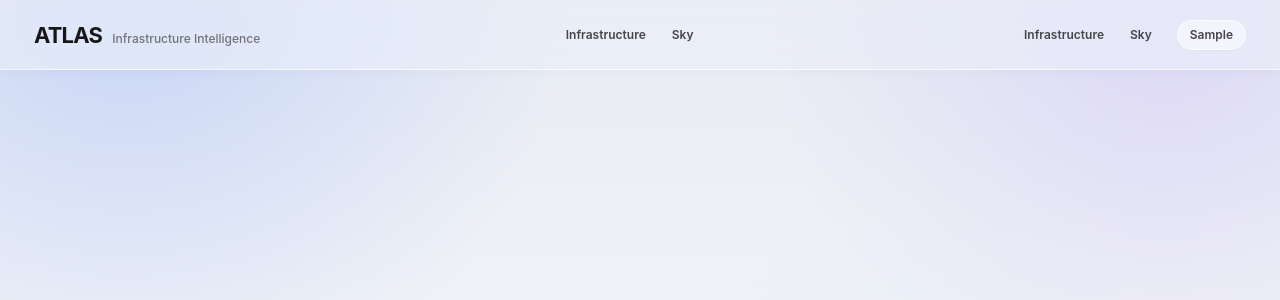
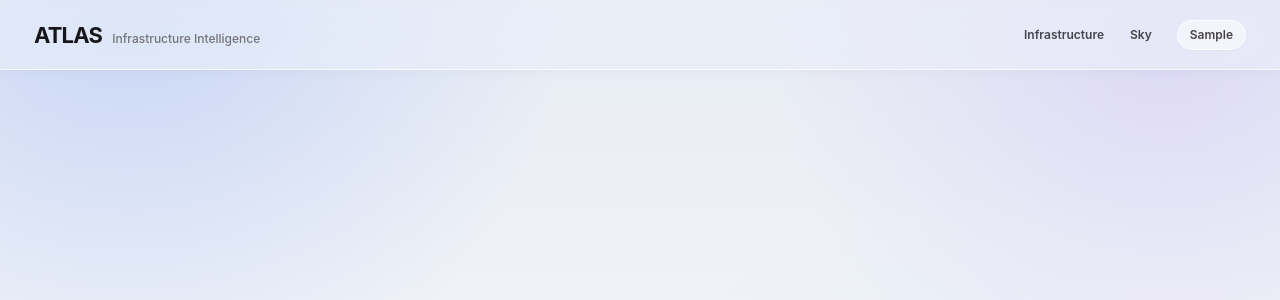
Before and after one commit to Brunor86/atlas-os, a FastAPI app: template src/atlas/api/templates/base.html in a window 1280 px wide. Shown: the top 300 px of the page. Run offline with FastAPI, Linux system fonts and the light colour scheme; the template is opened without the code that fills it: most values are stand-ins (such as "Sample title", 1, 10 or a date in 2020); parts of the project's set-up code (start-up, migrations or seed data) failed here and were passed over.

Commit message:
fix(ui): remove duplicate top navigation

```diff
--- a/src/atlas/api/templates/base.html
+++ b/src/atlas/api/templates/base.html
@@ -29,13 +29,19 @@
         </div>
 
         <nav class="atlas-nav">
-            <a href="/">Infrastructure</a>
-            <a href="/sky">Sky</a>
-        </nav>
+            <a
+                href="/"
+                class="{% if request.url.path == '/' %}is-active{% endif %}"
+            >
+                Infrastructure
+            </a>
 
-        <nav class="atlas-nav">
-            <a href="/">Infrastructure</a>
-            <a href="/sky">Sky</a>
+            <a
+                href="/sky"
+                class="{% if request.url.path.startswith('/sky') %}is-active{% endif %}"
+            >
+                Sky
+            </a>
         </nav>
 
         <div class="version">
```
